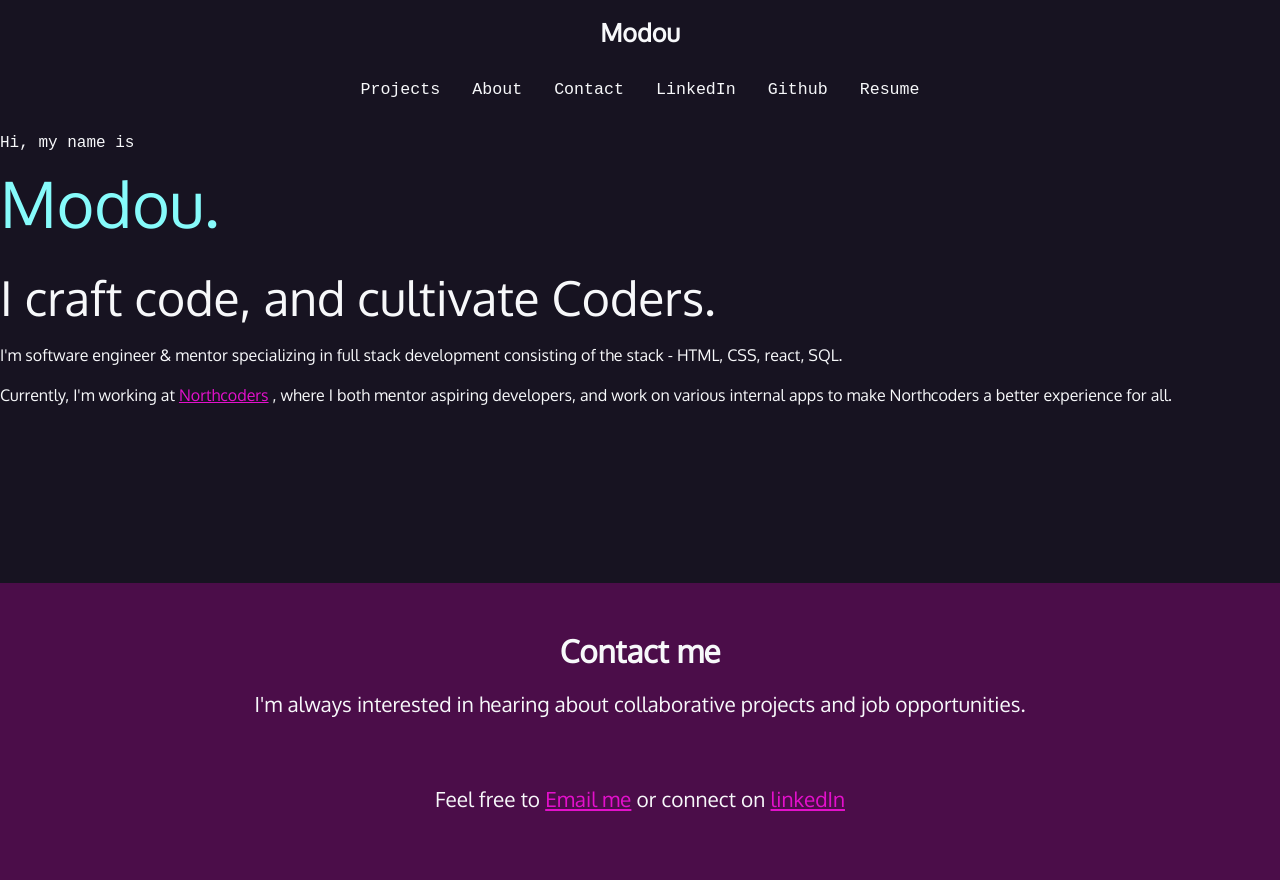
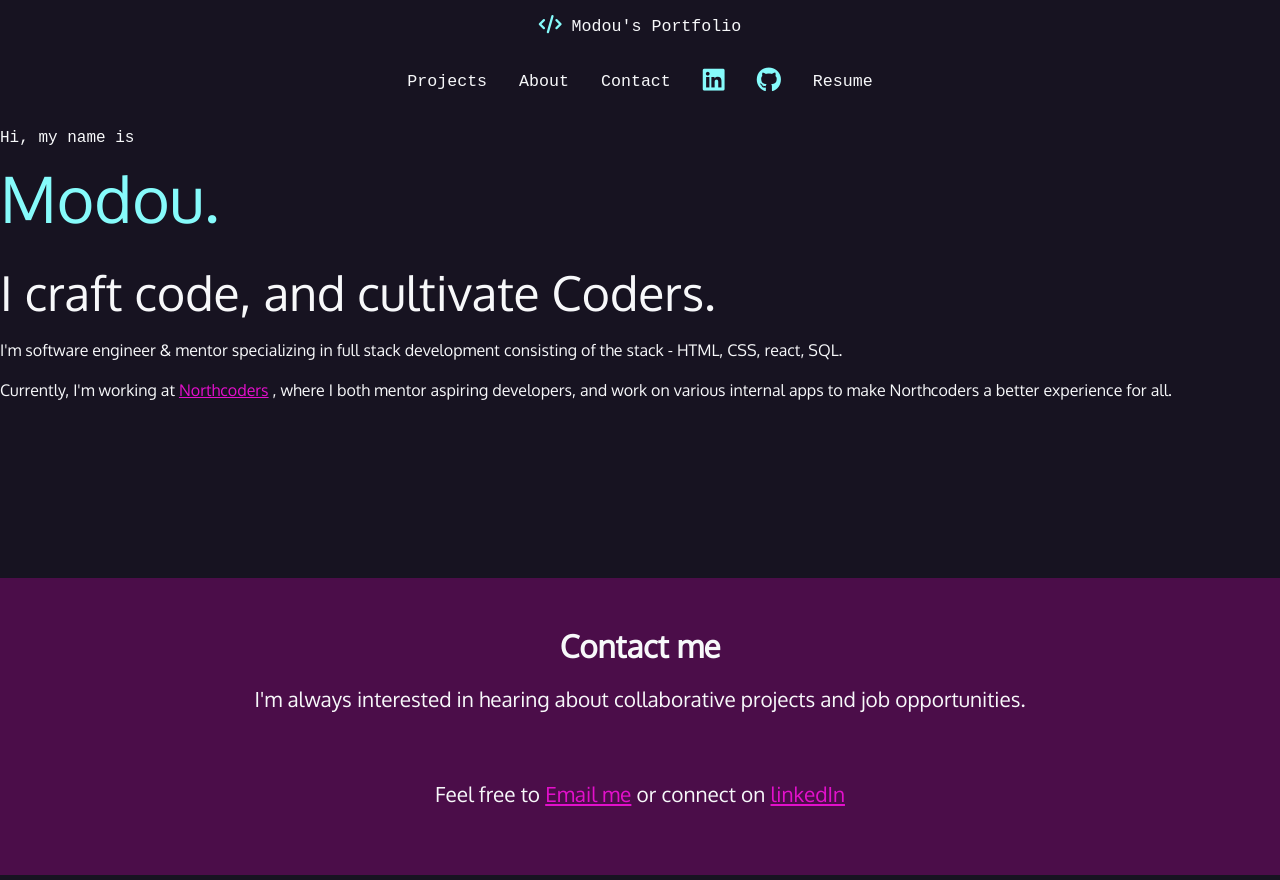
Before and after one commit to Slyose/portfolio, a plain HTML site: page index.html in a window 1280 px wide. Drawn offline with Linux system fonts and the light colour scheme; a web font is replaced by a local one.

Commit message:
Add fontAwesome Icons to navbar

```diff
--- a/index.css
+++ b/index.css
@@ -123,3 +123,16 @@ nav a {
 nav a:hover {
   color: var(--magenta);
 }
+
+nav [class*="fa-"] {
+  font-size: 150%;
+  color: var(--aqua);
+}
+
+nav [class*="fa-"]:hover {
+  color: var(--magenta);
+}
+
+nav [class*="fa-solid fa-code"]{
+    font-size: 110%;
+}
--- a/index.html
+++ b/index.html
@@ -1,30 +1,42 @@
 <!DOCTYPE html>
 <html lang="en">
   <head>
+    <script
+      src="https://kit.fontawesome.com/4a5727cc30.js"
+      crossorigin="anonymous"
+    ></script>
     <link
       href="https://fonts.googleapis.com/css2?family=Oxygen&family=Oxygen+Mono&display=swap"
       rel="stylesheet"
     />
     <meta charset="UTF-8" />
     <meta name="viewport" content="width=device-width, initial-scale=1.0" />
-    <title>Document</title>
+    <title>Modou's Portfolio</title>
     <link rel="stylesheet" href="index.css" type="text/css" />
   </head>
 
   <nav>
     <ul>
       <li>
-        <h1><a href="index.html">Modou</a></h1>
+        <a href="index.html">
+          <i class="fa-solid fa-code" aria-hidden="true"></i> Modou's Portfolio</h1>
+        </a>
       </li>
       <li><a href="#projects">Projects</a></li>
       <li><a href="about.html">About</a></li>
-      <li><a href="#contact"> Contact</a></li>
+      <li><a href="#contact">Contact</a></li>
       <li>
-        <a href="https://www.linkedin.com/in/modou-robinson-541388250/"
-          >LinkedIn</a
+        <a href="https://www.linkedin.com/in/modou-robinson-541388250/">
+          <i class="fa-brands fa-linkedin" aria-hidden="true"></i>
+          <span class="sr-only">linkedIn</span>
+        </a>
+      </li>
+      <li>
+        <a href="https://github.com/slyose/"
+          ><i class="fa-brands fa-github" aria-hidden="true"></i>
+          <span class="sr-only">Github</span></a
         >
       </li>
-      <li><a href="https://github.com/slyose/">Github</a></li>
       <li><a>Resume</a></li>
     </ul>
   </nav>
```
